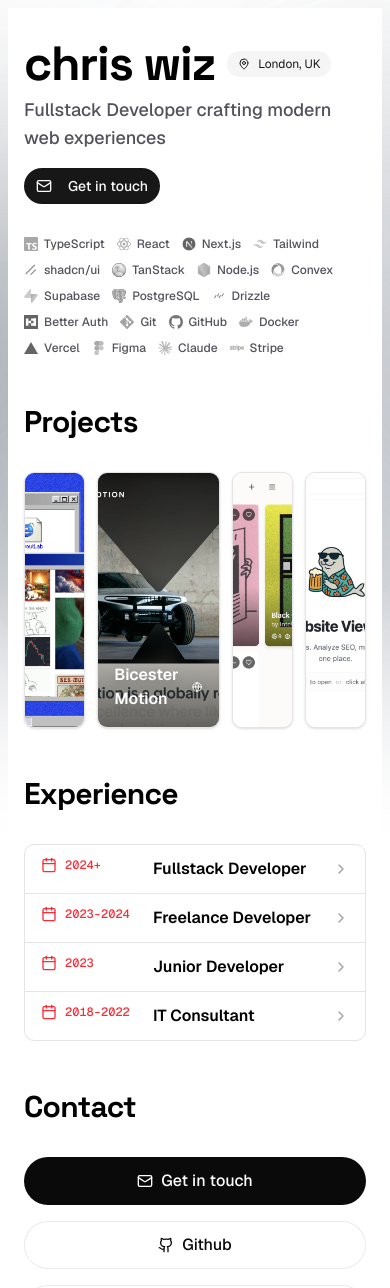
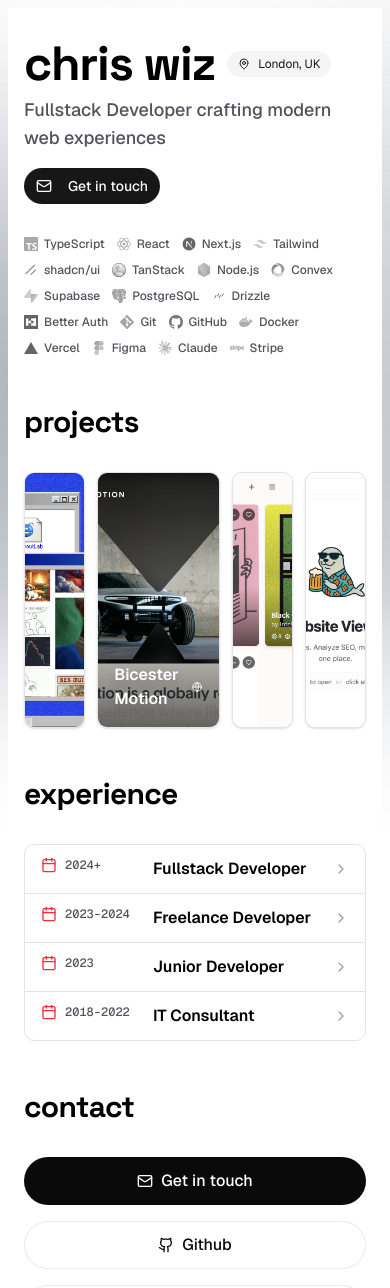
Before and after one commit to chriscodingxyz/next16, a Next.js app: page / in a window 390 px wide. Shown: the top 1288 px of the page. Built offline with nearby package versions, Linux system fonts and the light colour scheme.

Commit message:
chore: checkpoint

```diff
--- a/app/page.tsx
+++ b/app/page.tsx
@@ -297,7 +297,7 @@ export default function Home() {
         {/* Projects Section */}
         <section className='w-full relative z-10'>
           <h2 className='text-3xl md:text-4xl font-bold font-space-grotesk text-black mb-8 tracking-tight'>
-            Projects
+            projects
           </h2>
 
           {/* Rotating Width Layout - 4 columns on all screen sizes */}
@@ -353,7 +353,7 @@ export default function Home() {
         {/* Experience Section */}
         <section className='w-full space-y-8 relative z-10'>
           <h2 className='text-3xl md:text-4xl font-bold font-space-grotesk text-black tracking-tight'>
-            Experience
+            experience
           </h2>
           <div className='border border-zinc-200 divide-y divide-zinc-200 rounded-lg bg-white overflow-hidden'>
             {/* Fullstack Developer */}
@@ -365,9 +365,9 @@ export default function Home() {
             >
               <div className='flex items-start gap-4 md:gap-6'>
                 {/* Date */}
-                <div className='flex items-center gap-2 min-w-[6rem] md:min-w-[7rem] flex-shrink-0'>
-                  <Calendar className='h-4 w-4 text-red-500 flex-shrink-0' />
-                  <span className='font-mono text-xs md:text-sm text-red-500 font-medium'>
+                <div className='flex items-center gap-2 min-w-24 md:min-w-28 shrink-0'>
+                  <Calendar className='h-4 w-4 text-red-500 shrink-0' />
+                  <span className='font-mono text-xs md:text-sm text-zinc-600 font-medium'>
                     2024+
                   </span>
                 </div>
@@ -379,7 +379,7 @@ export default function Home() {
                       Fullstack Developer
                     </h3>
                     <ChevronRight
-                      className={`h-4 w-4 text-zinc-400 transition-transform duration-300 flex-shrink-0 ${
+                      className={`h-4 w-4 text-zinc-400 transition-transform duration-300 shrink-0 ${
                         expandedExperience === 0 ? 'rotate-90' : ''
                       } md:group-hover:rotate-90`}
                     />
@@ -400,11 +400,11 @@ export default function Home() {
                         } md:group-hover:opacity-100`}
                       >
                         <div className='flex items-center gap-2 text-sm text-zinc-600'>
-                          <Globe className='h-4 w-4 flex-shrink-0' />
+                          <Globe className='h-4 w-4 shrink-0' />
                           <span>27.works</span>
                         </div>
                         <div className='flex items-center gap-2 text-sm text-zinc-600'>
-                          <MapPin className='h-4 w-4 flex-shrink-0' />
+                          <MapPin className='h-4 w-4 shrink-0' />
                           <span>Remote, UK</span>
                         </div>
                       </div>
@@ -423,9 +423,9 @@ export default function Home() {
             >
               <div className='flex items-start gap-4 md:gap-6'>
                 {/* Date */}
-                <div className='flex items-center gap-2 min-w-[6rem] md:min-w-[7rem] flex-shrink-0'>
-                  <Calendar className='h-4 w-4 text-red-500 flex-shrink-0' />
-                  <span className='font-mono text-xs md:text-sm text-red-500 font-medium'>
+                <div className='flex items-center gap-2 min-w-24 md:min-w-28 shrink-0'>
+                  <Calendar className='h-4 w-4 text-red-500 shrink-0' />
+                  <span className='font-mono text-xs md:text-sm text-zinc-600 font-medium'>
                     2023-2024
                   </span>
                 </div>
@@ -437,7 +437,7 @@ export default function Home() {
                       Freelance Developer
                     </h3>
                     <ChevronRight
-                      className={`h-4 w-4 text-zinc-400 transition-transform duration-300 flex-shrink-0 ${
+                      className={`h-4 w-4 text-zinc-400 transition-transform duration-300 shrink-0 ${
                         expandedExperience === 1 ? 'rotate-90' : ''
                       } md:group-hover:rotate-90`}
                     />
@@ -458,11 +458,11 @@ export default function Home() {
                         } md:group-hover:opacity-100`}
                       >
                         <div className='flex items-center gap-2 text-sm text-zinc-600'>
-                          <Globe className='h-4 w-4 flex-shrink-0' />
+                          <Globe className='h-4 w-4 shrink-0' />
                           <span>LittleCraftsLondon</span>
                         </div>
                         <div className='flex items-center gap-2 text-sm text-zinc-600'>
-                          <MapPin className='h-4 w-4 flex-shrink-0' />
+                          <MapPin className='h-4 w-4 shrink-0' />
                           <span>Remote, UK</span>
                         </div>
                       </div>
@@ -481,9 +481,9 @@ export default function Home() {
             >
               <div className='flex items-start gap-4 md:gap-6'>
                 {/* Date */}
-                <div className='flex items-center gap-2 min-w-[6rem] md:min-w-[7rem] flex-shrink-0'>
-                  <Calendar className='h-4 w-4 text-red-500 flex-shrink-0' />
-                  <span className='font-mono text-xs md:text-sm text-red-500 font-medium'>
+                <div className='flex items-center gap-2 min-w-24 md:min-w-28 shrink-0'>
+                  <Calendar className='h-4 w-4 text-red-500 shrink-0' />
+                  <span className='font-mono text-xs md:text-sm text-zinc-600 font-medium'>
                     2023
                   </span>
                 </div>
@@ -495,7 +495,7 @@ export default function Home() {
                       Junior Developer
                     </h3>
                     <ChevronRight
-                      className={`h-4 w-4 text-zinc-400 transition-transform duration-300 flex-shrink-0 ${
+                      className={`h-4 w-4 text-zinc-400 transition-transform duration-300 shrink-0 ${
                         expandedExperience === 2 ? 'rotate-90' : ''
                       } md:group-hover:rotate-90`}
                     />
@@ -516,11 +516,11 @@ export default function Home() {
                         } md:group-hover:opacity-100`}
                       >
                         <div className='flex items-center gap-2 text-sm text-zinc-600'>
-                          <Globe className='h-4 w-4 flex-shrink-0' />
+                          <Globe className='h-4 w-4 shrink-0' />
                           <span>NorthCoders</span>
                         </div>
                         <div className='flex items-center gap-2 text-sm text-zinc-600'>
-                          <MapPin className='h-4 w-4 flex-shrink-0' />
+                          <MapPin className='h-4 w-4 shrink-0' />
                           <span>Remote, UK</span>
                         </div>
                       </div>
@@ -539,9 +539,9 @@ export default function Home() {
             >
               <div className='flex items-start gap-4 md:gap-6'>
                 {/* Date */}
-                <div className='flex items-center gap-2 min-w-[6rem] md:min-w-[7rem] flex-shrink-0'>
-                  <Calendar className='h-4 w-4 text-red-500 flex-shrink-0' />
-                  <span className='font-mono text-xs md:text-sm text-red-500 font-medium'>
+                <div className='flex items-center gap-2 min-w-24 md:min-w-28 shrink-0'>
+                  <Calendar className='h-4 w-4 text-red-500 shrink-0' />
+                  <span className='font-mono text-xs md:text-sm text-zinc-600 font-medium'>
                     2018-2022
                   </span>
                 </div>
@@ -553,7 +553,7 @@ export default function Home() {
                       IT Consultant
                     </h3>
                     <ChevronRight
-                      className={`h-4 w-4 text-zinc-400 transition-transform duration-300 flex-shrink-0 ${
+                      className={`h-4 w-4 text-zinc-400 transition-transform duration-300 shrink-0 ${
                         expandedExperience === 3 ? 'rotate-90' : ''
                       } md:group-hover:rotate-90`}
                     />
@@ -574,11 +574,11 @@ export default function Home() {
                         } md:group-hover:opacity-100`}
                       >
                         <div className='flex items-center gap-2 text-sm text-zinc-600'>
-                          <Globe className='h-4 w-4 flex-shrink-0' />
+                          <Globe className='h-4 w-4 shrink-0' />
                           <span>MacSeven</span>
                         </div>
                         <div className='flex items-center gap-2 text-sm text-zinc-600'>
-                          <MapPin className='h-4 w-4 flex-shrink-0' />
+                          <MapPin className='h-4 w-4 shrink-0' />
                           <span>London, UK</span>
                         </div>
                       </div>
@@ -592,7 +592,7 @@ export default function Home() {
 
         <section ref={formRef} className='w-full space-y-8 relative z-10'>
           <h2 className='text-3xl md:text-4xl font-bold font-space-grotesk text-black tracking-tight'>
-            Contact
+            contact
           </h2>
           {/* Contact Form */}
           {showContactForm && (
```
